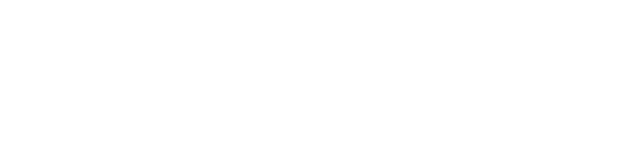
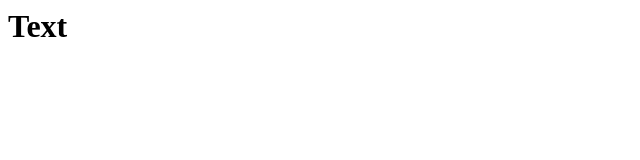
Before and after one commit to asirenko/git-test2, a plain HTML site: page index.html in a window 1280 px wide. Shown: the whole page, without its empty margins (0-640 px from the left). Drawn offline with Linux system fonts and the light colour scheme.

Commit message:
Update index.html
Add H1

```diff
--- a/index.html
+++ b/index.html
@@ -1 +1 @@
-<h1></h2>
+<h1>Text</h1>
```
